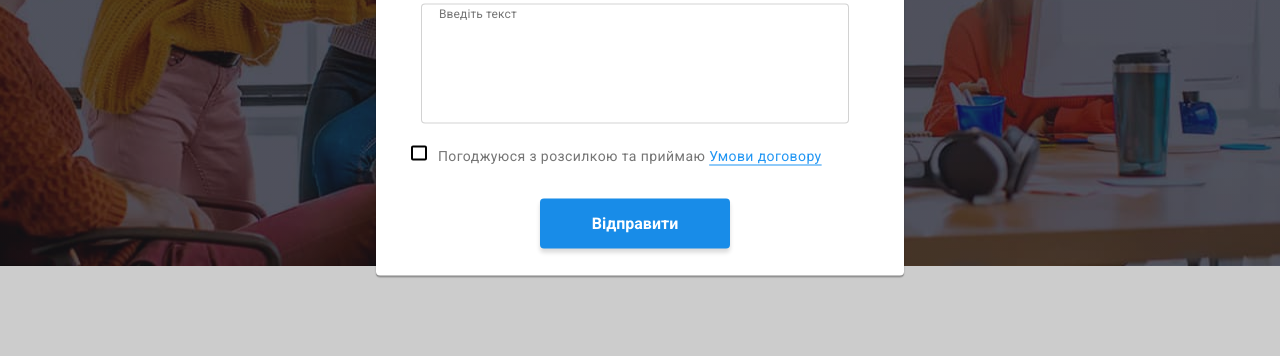
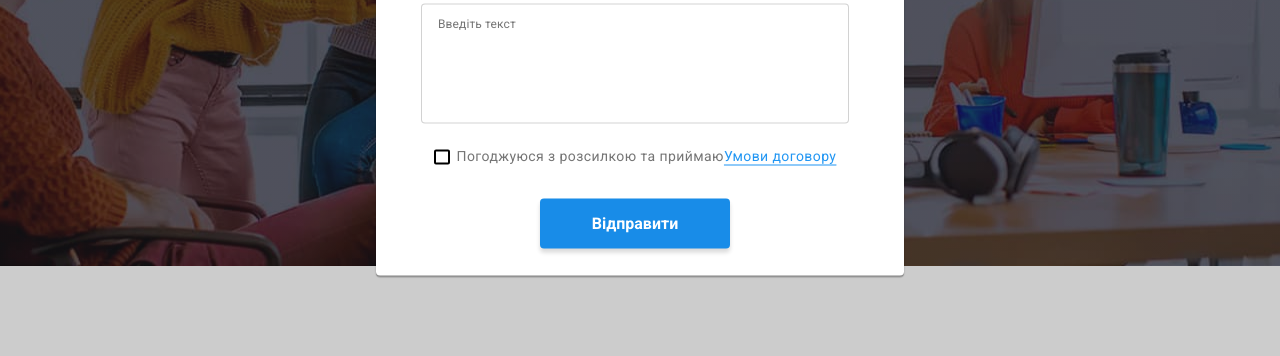
Before and after one commit to LiubovRybak/goit-markup-hw-06, a plain HTML site: page index.html in a window 1280 px wide. Both pictures are taken after a click on the button "Замовити послугу". Shown: the part 415-771 px from the top of the page. Drawn offline with nearby package versions, Linux system fonts and the light colour scheme.

Commit message:
add paddings for comment

```diff
--- a/index.html
+++ b/index.html
@@ -577,7 +577,7 @@
                 </svg>
               </span>
               Погоджуюся з розсилкою та приймаю
-              <span class="treaty">Умови договору</span>
+              <a class="treaty" href="">Умови договору</a>
             </label>
           </div>
 
--- a/styles/styles.css
+++ b/styles/styles.css
@@ -709,7 +709,6 @@
 }
 
 .subscribe {
-  display: flex;
   font-weight: 700;
   font-size: 14px;
   line-height: 16px;
@@ -1071,6 +1070,7 @@
   border-radius: 4px;
   outline: transparent;
   cursor: pointer;
+  padding: 12px 16px;
 
   font-weight: 400;
   font-size: 12px;
@@ -1100,6 +1100,9 @@
 }
 
 .check-text {
+  display: flex;
+  align-items: center;
+  justify-content: center;
   font-size: 14px;
   line-height: 1.71;
   letter-spacing: 0.03em;
```
